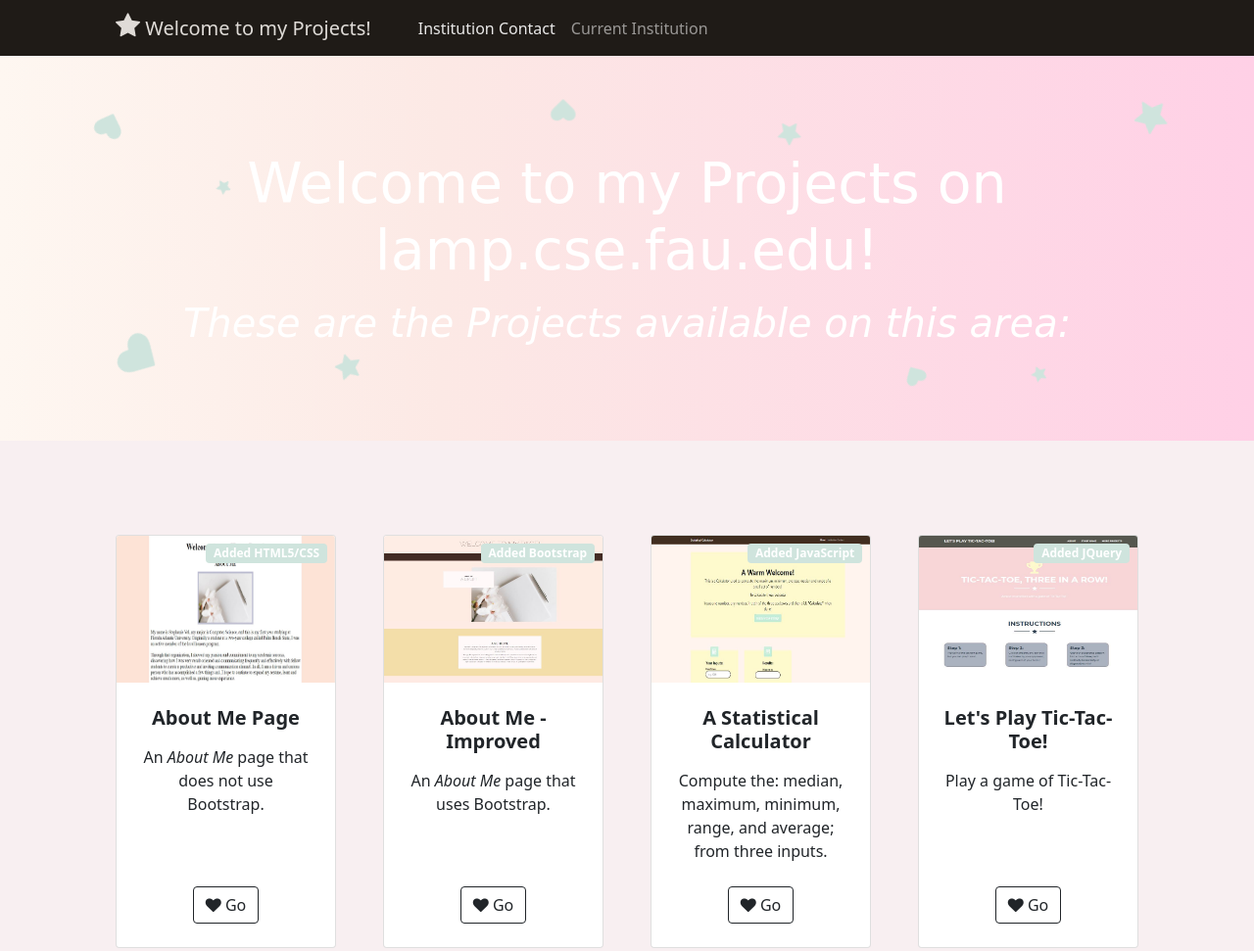
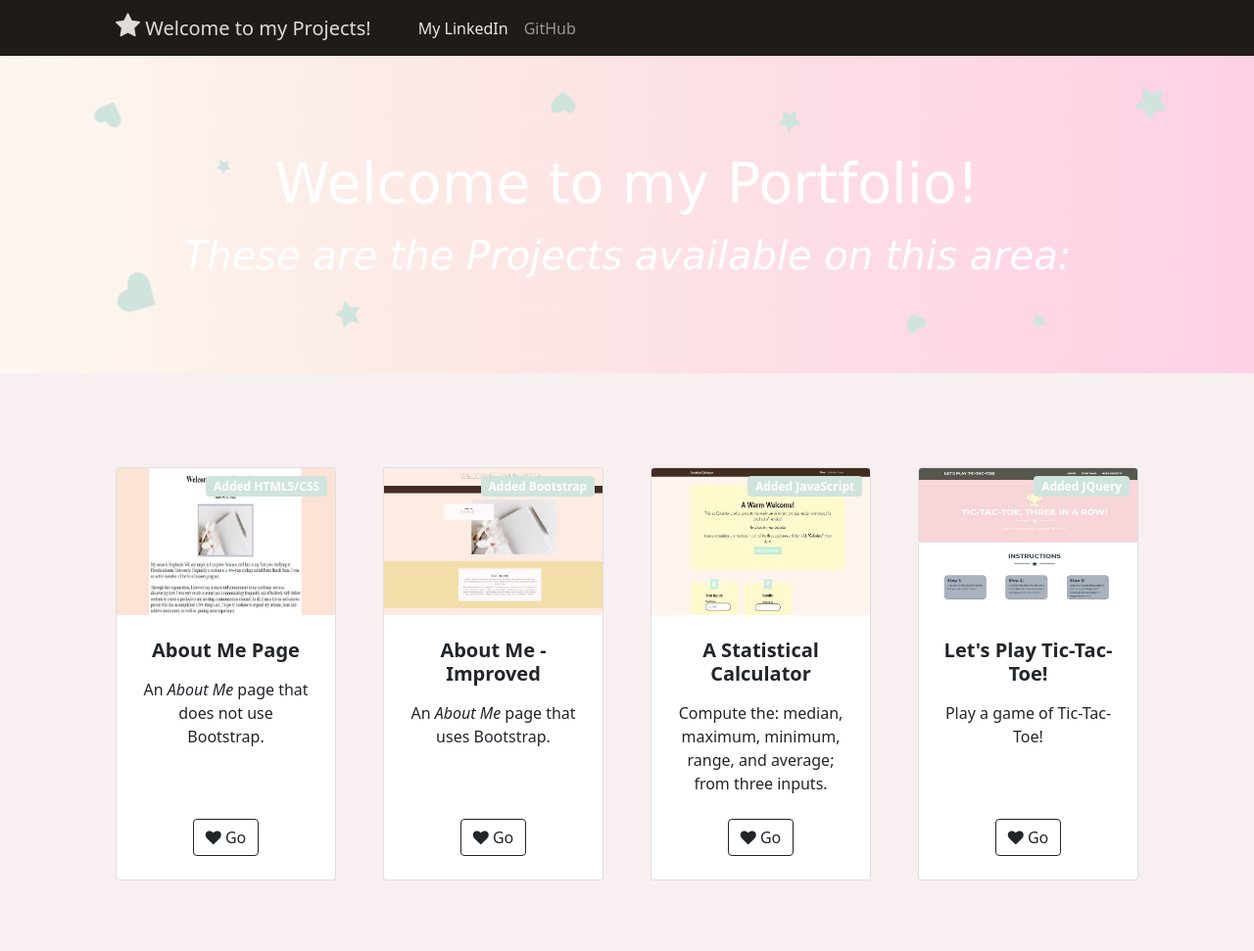
Before and after one commit to StephanieVal07/StephanieVal07.github.io, a plain HTML site: page index.html in a window 1280 px wide. Shown: the top 971 px of the page at 98% size. Drawn offline with nearby package versions, Linux system fonts and the light colour scheme; a script that the page names is missing; a web font is replaced by a local one.

Commit message:
Update index.html

```diff
--- a/index.html
+++ b/index.html
@@ -25,8 +25,8 @@
                 </button>
                 <div class="collapse navbar-collapse" id="navbarSupportedContent">
                     <ul class="navbar-nav me-auto mb-2 mb-lg-0 ms-lg-4">
-                        <li class="nav-item"><a class="nav-link active" aria-current="page" href="https://www.fau.edu/about/contact/">Institution Contact</a></li>
-                        <li class="nav-item"><a class="nav-link" href="https://www.fau.edu/">Current Institution</a></li>
+                        <li class="nav-item"><a class="nav-link active" aria-current="page" href="http://www.linkedin.com/in/stephanie-val-">My LinkedIn</a></li>
+                        <li class="nav-item"><a class="nav-link" href="http://www.github.com/StephanieVal07">GitHub</a></li>
                         <!--
                         <li class="nav-item dropdown">
                             <a class="nav-link dropdown-toggle" id="navbarDropdown" href="#" role="button" data-bs-toggle="dropdown" aria-expanded="false">Shop</a>
@@ -72,7 +72,7 @@
                     <link rel="preconnect" href="https://fonts.googleapis.com">
                     <link rel="preconnect" href="https://fonts.gstatic.com" crossorigin>
                     <link href="https://fonts.googleapis.com/css2?family=Fredericka+the+Great&display=swap" rel="stylesheet">
-                    <h2 class="display-4 font-effect-outline" style="font-size:57px;color: white;" id="first"><strong>Welcome to my Projects on lamp.cse.fau.edu!</strong></h2>
+                    <h2 class="display-4 font-effect-outline" style="font-size:57px;color: white;" id="first"><strong>Welcome to my Portfolio!</strong></h2>
                     <p></p>
                     <p class="display-4 lead fw-normal text-white mb-0 font-effect-outline" style="font-size:40px;color: white;" id="first"><em>These are the Projects available on this area:</em></p>
                 </div>
```
